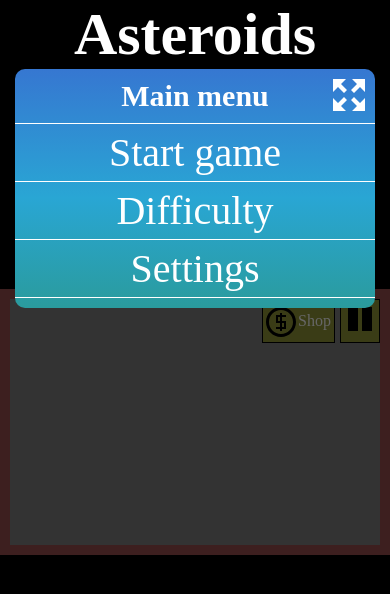
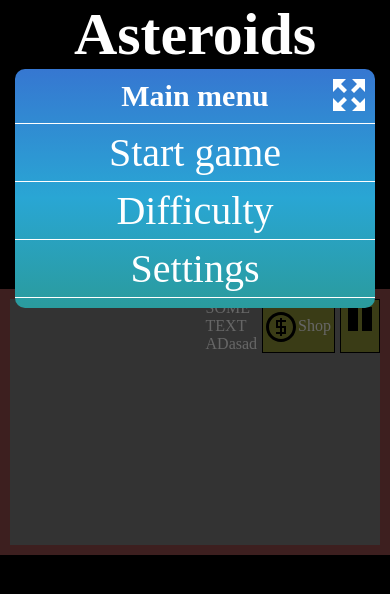
Before and after one commit to sveinnoli/FORR3JS-Verkefni4, a plain HTML site: page index.html in a window 390 px wide. Drawn offline with Linux system fonts and the light colour scheme.

Commit message:
testing on mobile

```diff
--- a/index.html
+++ b/index.html
@@ -71,6 +71,7 @@
     <div class="fullscreen">
         <div class="canvas-container">
             <div class="game-options">
+                SOME TEXT ADasad
                 <div class="options-shop" data-option="shop"><img src="./images/coin-gold-black.svg">Shop</div>
                 <div class="options-pause" data-option="pause"><img src="./images/pause.svg"></div>
             </div>
```
